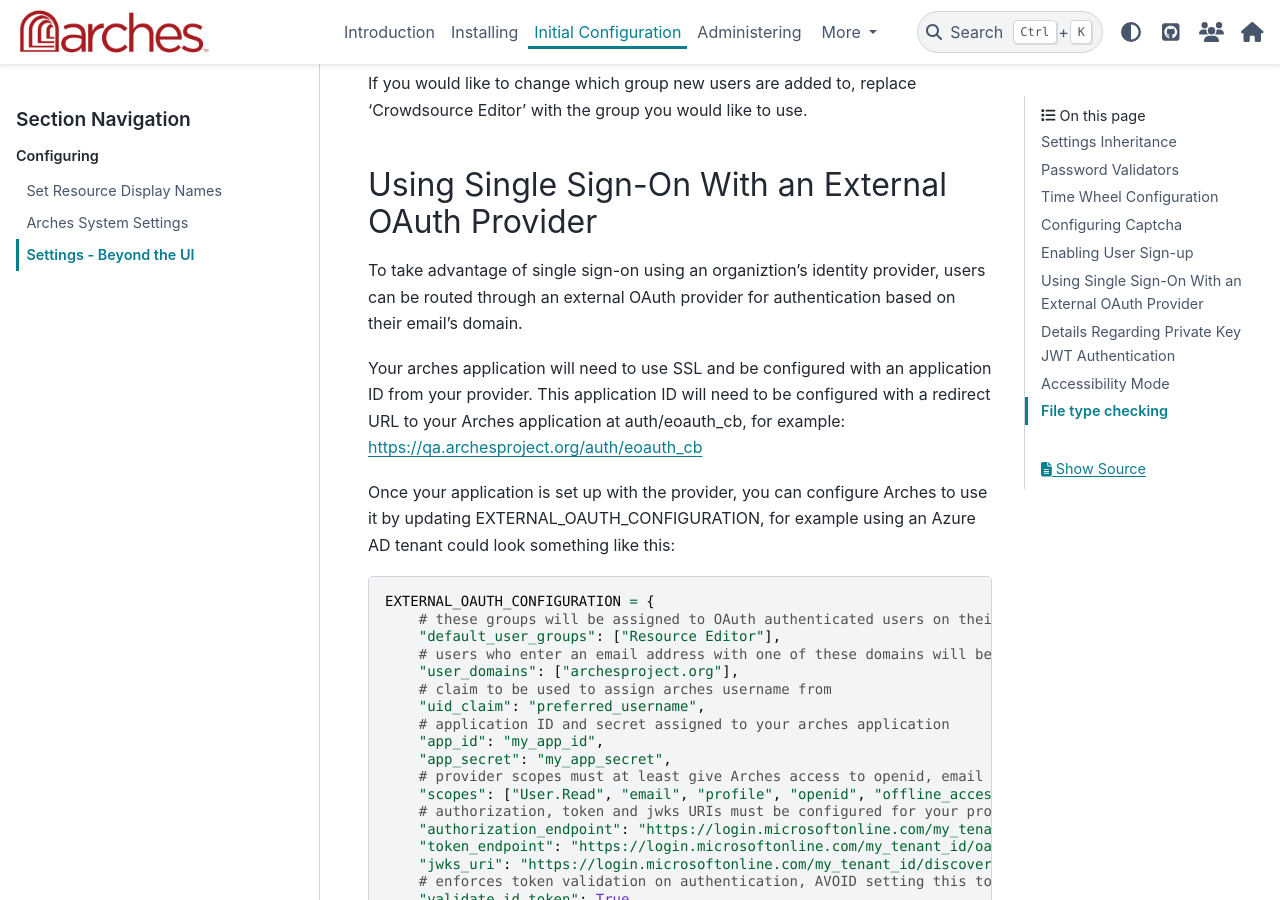
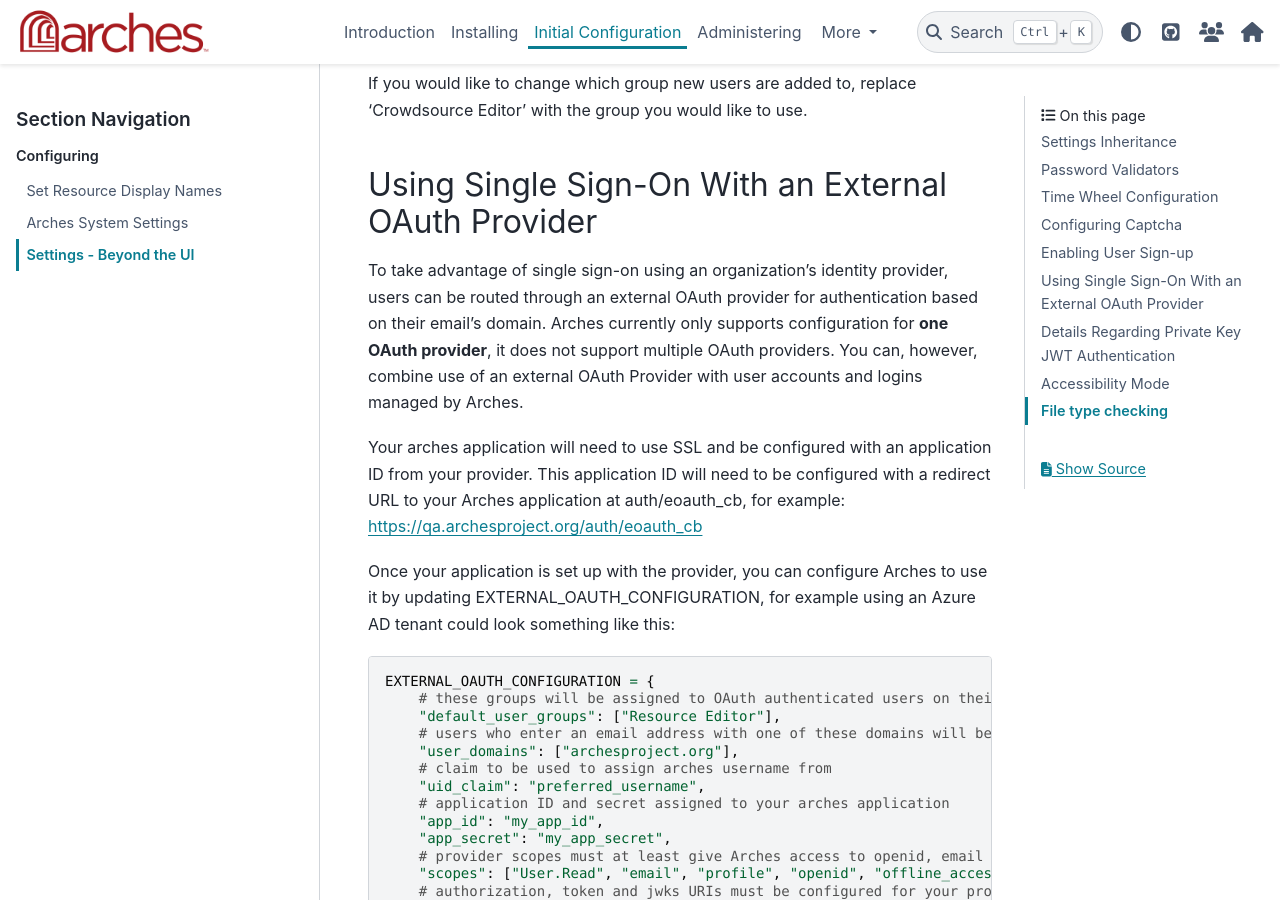
Before and after one commit to archesproject/arches-docs, a Sphinx documentation site: the page built from docs/configuring/settings-beyond-the-ui.rst, in a window 1280 px wide and 900 px high, scrolled down 5620 px. Built offline with Sphinx 7.4.7 and the PyData theme 0.15.4, drawn with Linux system fonts in a browser that asks for light colours.

Commit message:
Added clarification about 1 oauth provider

```diff
--- a/docs/configuring/settings-beyond-the-ui.rst
+++ b/docs/configuring/settings-beyond-the-ui.rst
@@ -179,10 +179,11 @@
 
 If you would like to change which group new users are added to, replace 'Crowdsource Editor' with the group you would like to use.
 
+
 Using Single Sign-On With an External OAuth Provider
 ----------------------------------------------------
 
-To take advantage of single sign-on using an organiztion's identity provider, users can be routed through an external OAuth provider for authentication based on their email's domain.
+To take advantage of single sign-on using an organization's identity provider, users can be routed through an external OAuth provider for authentication based on their email's domain. Arches currently only supports configuration for **one OAuth provider**, it does not support multiple OAuth providers. You can, however, combine use of an external OAuth Provider with user accounts and logins managed by Arches.
 
 Your arches application will need to use SSL and be configured with an application ID from your provider.  This application ID will need to be configured with a redirect URL to your Arches application at auth/eoauth_cb, for example: https://qa.archesproject.org/auth/eoauth_cb
 
```
